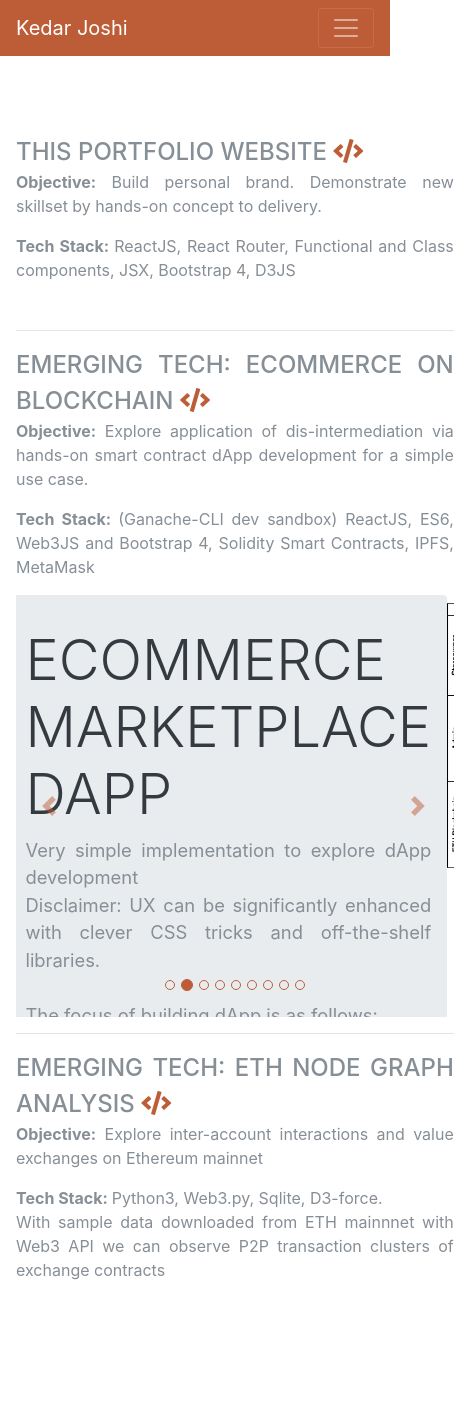
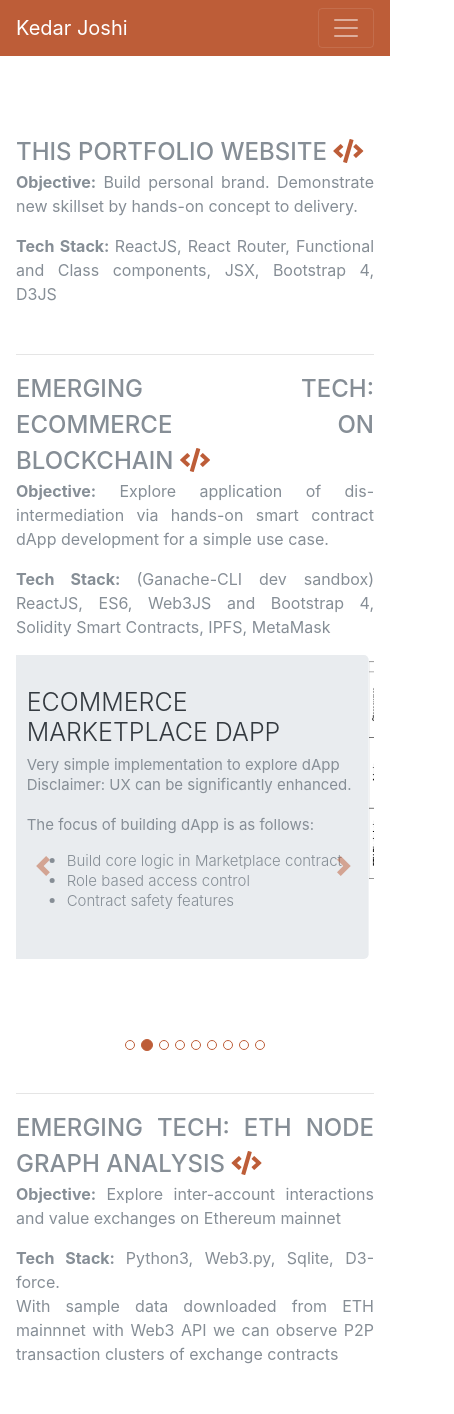
Before and after one commit to KedarJo/profile, a React (Create React App) app: page /Portfolio in a window 390 px wide. Shown: the top 1414 px of the page, 454 px wide, since content can reach past the window. Built offline with nearby package versions, Linux system fonts and the light colour scheme; a web font is replaced by a local one.

Commit message:
Scale jumbotron for mobile

```diff
--- a/src/App.css
+++ b/src/App.css
@@ -245,6 +245,27 @@ canvas.canvas-graph {
     right: auto;
 }
 
+/*Mobile CSS*/
+@media (max-width: 550px){
+  .jumbotron h3 {
+    font-size: 25px;
+    line-height: 30px;
+  }
+  .jumbotron h4 {
+    font-size: 20px;
+    line-height: 25px;
+  }
+
+  .jumbotron p {
+    font-size: 15px;
+    line-height: 20px;
+  }
+  .jumbotron ul {
+    font-size: 15px;
+    line-height: 20px;
+  }
+}
+
 /*Retain Original
 
 .App {
--- a/src/App.js
+++ b/src/App.js
@@ -84,7 +84,6 @@ class App extends Component {
         </BrowserRouter>
         </header>
         <footer>
-
             <div className="social-icons p-2 d-flex d-column justify-content-center">
               <a href={ process.env.PUBLIC_URL + '/' }>
                 <i className="fas fa-home"></i>
@@ -100,7 +99,6 @@ class App extends Component {
               </a>
             </div>
             <hr className="m-0" />
-
         </footer>
       </div>
     );
--- a/src/components/Portfolio.js
+++ b/src/components/Portfolio.js
@@ -41,8 +41,8 @@ function Portfolio () {
                   <div className="carousel-item active">
                     <div className="jumbotron">
                       <h3 className="display-4">eCommerce Marketplace dApp</h3>
-                      <p className='text-justify lead'>Very simple implementation to explore dApp development<br/>Disclaimer: UX can be significantly enhanced with clever CSS tricks and off-the-shelf libraries. <br/><br/>The focus of building dApp is as follows:</p>
-                      <br/>
+                      <p className='text-justify lead'>Very simple implementation to explore dApp <br/>Disclaimer: UX can be significantly enhanced.<br/><br/>The focus of building dApp is as follows:</p>
+
                       <ul className='lead'>
                         <li>Build core logic in Marketplace contract</li>
                         <li>Role based access control</li>
@@ -92,19 +92,19 @@ function Portfolio () {
                     <div className="jumbotron">
                       <h4 className="display-4">Benefits</h4>
                       <ul className='lead'>
-                        <li>Decentralized, open source, peer to peer value exchange</li>
-                        <li>Off chain assets are also decentralized via IPFS</li>
-                        <li>Permanent audit trail of all financial and non-financial transactions</li>
-                        <li>Attributable transactions due to use of Public Key Cryptography</li>
-                        <li>Same concept can be extended to any P2P Digital/Physical asset exchange</li>
+                        <li>Decentralized P2P value exchange</li>
+                        <li>Off chain decentralization via IPFS</li>
+                        <li>Permanent audit trail of transactions</li>
+                        <li>Attributable due to PK Crypto</li>
+                        <li>Basis for P2P asset exchanges</li>
                       </ul>
                       <hr/>
                       <h4 className="display-4">Limitations</h4>
                       <ul className='lead'>
-                        <li>Governance / Fiduciary responsibilities have to be cleverly designed</li>
-                        <li>Contract can become large Honey Pot for hackers</li>
-                        <li>User experience has to be optimized to allow longer transaction confirmations</li>
-                        <li>Physical world fulfillment solutions can be integrated with IoT</li>
+                        <li>Design of Governance and Fiduciary </li>
+                        <li>Can become Honey Pot for hackers</li>
+                        <li>Design for longer confirmation times</li>
+                        <li>Physical asset fulfillment solutions</li>
                       </ul>
                     </div>
                   </div>
```
